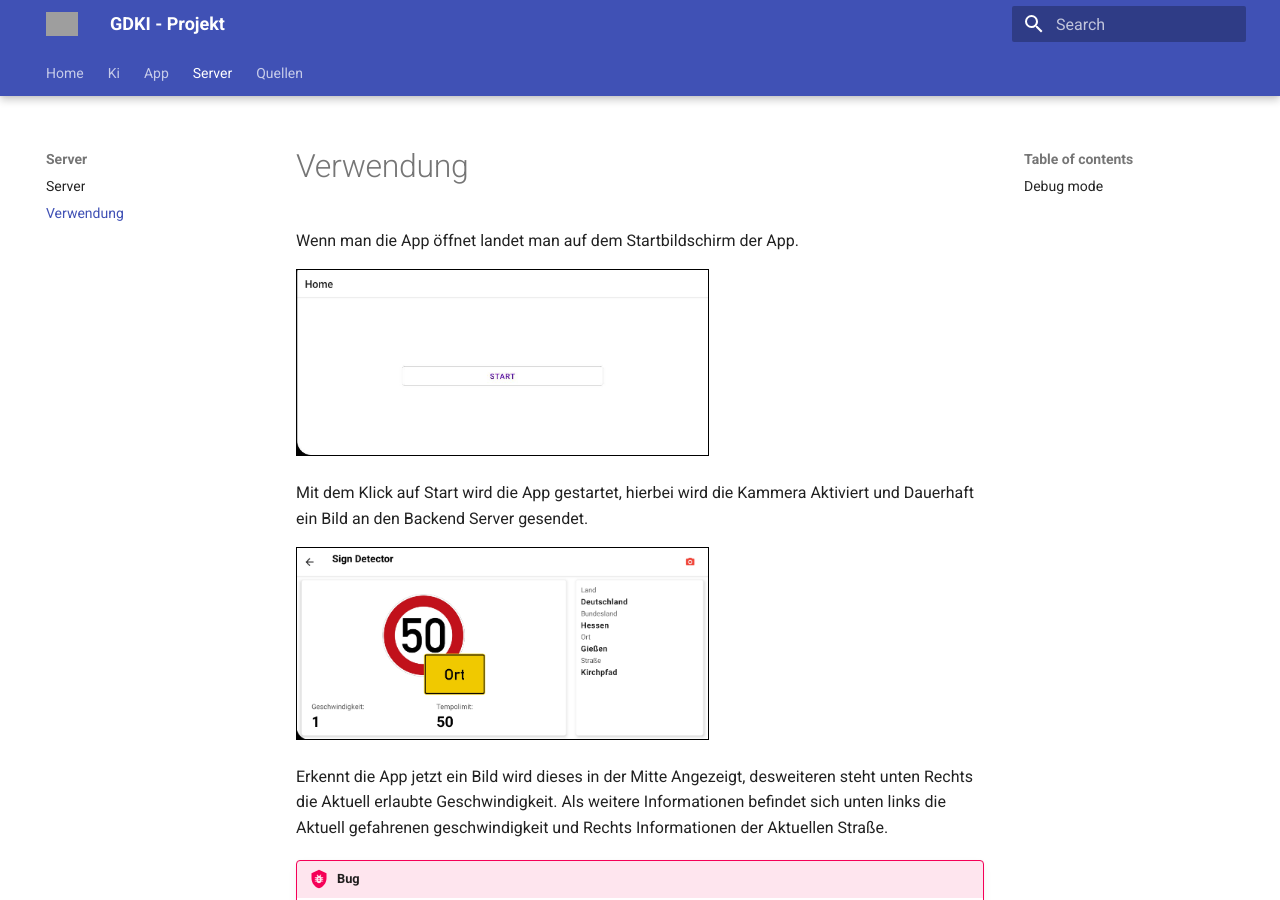
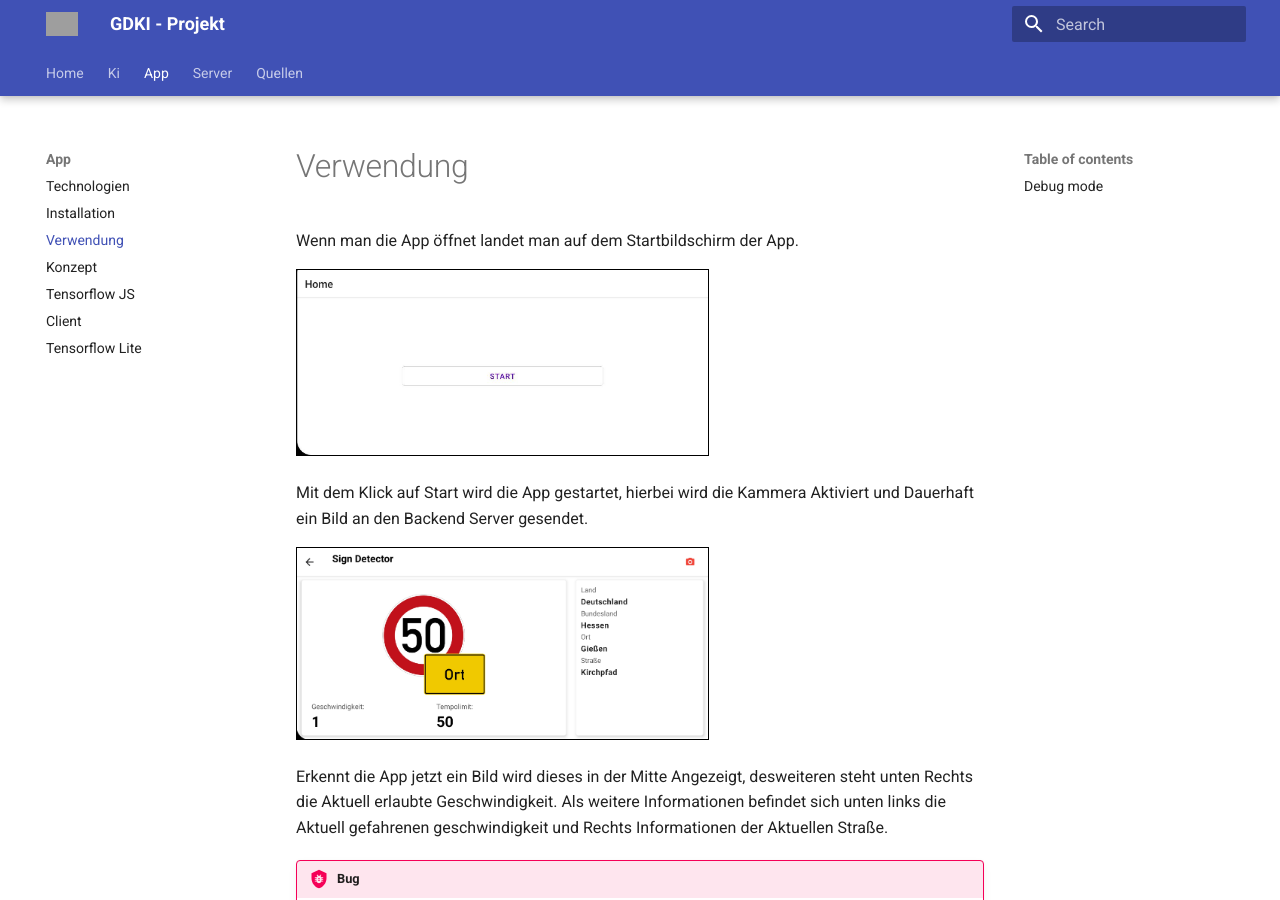
Before and after one commit to GDKI-WS20-T04/traffic-sign-detection, an MkDocs documentation site: the page built from docs/app/verwendung.md, in a window 1280 px wide and 900 px high. Built offline with MkDocs 1.6.1 and Material for MkDocs 9.7.7, drawn with Linux system fonts in a browser that asks for light colours; part of the change alters nothing that is shown; grey boxes are pictures that could not be loaded.

```diff
--- a/mkdocs.yml
+++ b/mkdocs.yml
@@ -22,7 +22,6 @@ nav:
       - "app/tensorflowLite.md"
   - Server:
       - "server/server.md"
-      - "app/verwendung.md"
   - Quellen:
       - "sources.md"
 
```
